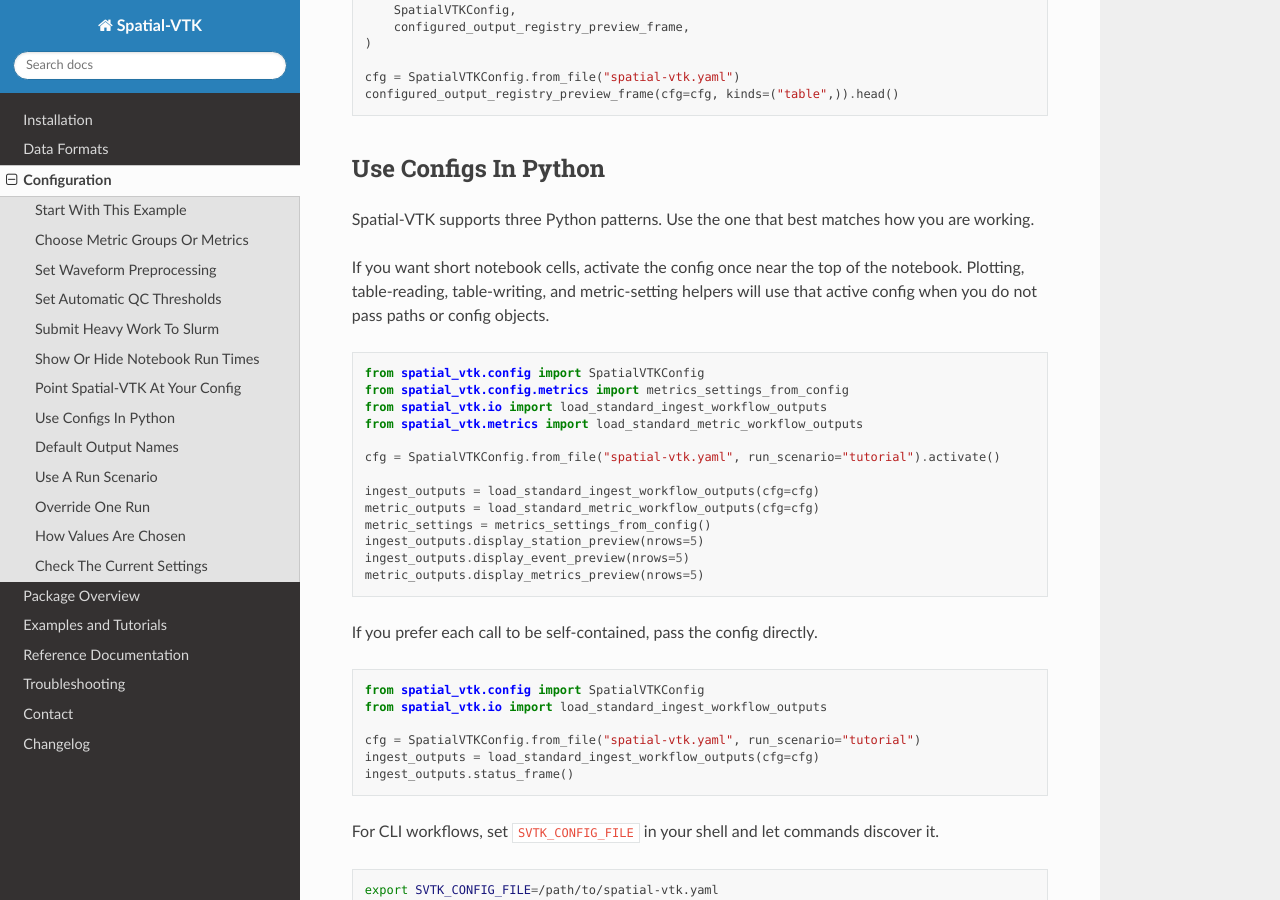
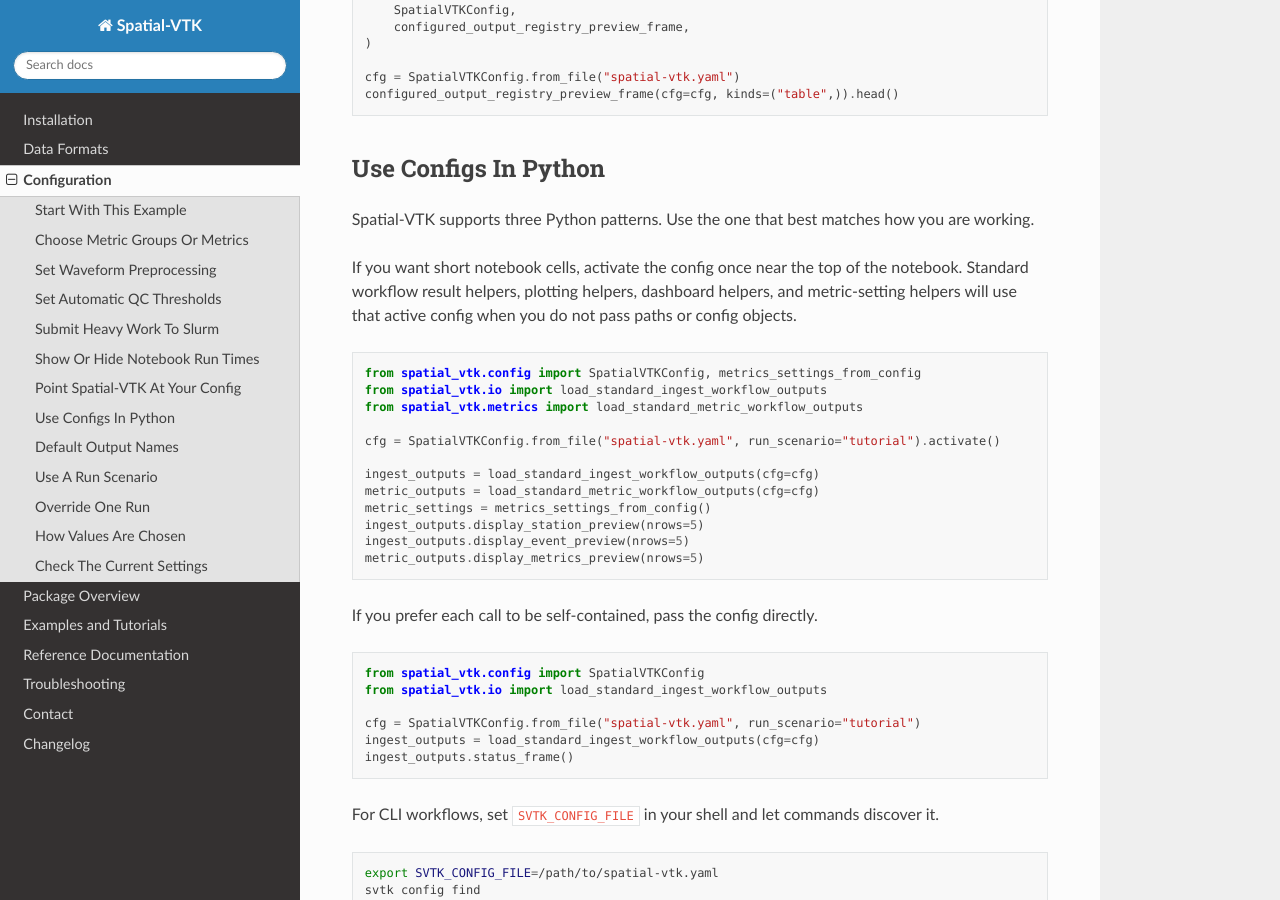
Before and after one commit to bcbirkel/spatial-vtk, a Sphinx documentation site: the page built from docs/configuration.rst, in a window 1280 px wide and 900 px high, scrolled down 5201 px. Built offline with Sphinx 7.4.7 and the Read the Docs theme 3.1.0, drawn with Linux system fonts in a browser that asks for light colours.

Commit message:
Clean configuration guide imports

```diff
--- a/docs/changelog.rst
+++ b/docs/changelog.rst
@@ -6,6 +6,10 @@ Changelog
 
 - **Workflow import guidance** *(Fixed)*
 
+  - Cleaned the configuration guide's Python examples so metric settings are
+    imported from the public ``spatial_vtk.config`` namespace and active-config
+    guidance points notebooks toward standard workflow result helpers instead
+    of direct table read/write patterns.
   - Reworded Config API figure-helper guidance so routine notebooks are
     directed to workflow result-object figure methods, while figure settings
     and ``render_notebook_figure`` are framed as package/custom-helper
--- a/docs/configuration.rst
+++ b/docs/configuration.rst
@@ -279,13 +279,13 @@ Spatial-VTK supports three Python patterns. Use the one that best matches how
 you are working.
 
 If you want short notebook cells, activate the config once near the top of the
-notebook. Plotting, table-reading, table-writing, and metric-setting helpers
-will use that active config when you do not pass paths or config objects.
+notebook. Standard workflow result helpers, plotting helpers, dashboard
+helpers, and metric-setting helpers will use that active config when you do not
+pass paths or config objects.
 
 .. code-block:: python
 
-   from spatial_vtk.config import SpatialVTKConfig
-   from spatial_vtk.config.metrics import metrics_settings_from_config
+   from spatial_vtk.config import SpatialVTKConfig, metrics_settings_from_config
    from spatial_vtk.io import load_standard_ingest_workflow_outputs
    from spatial_vtk.metrics import load_standard_metric_workflow_outputs
 
```
Also changed, not shown: 1 other file.
